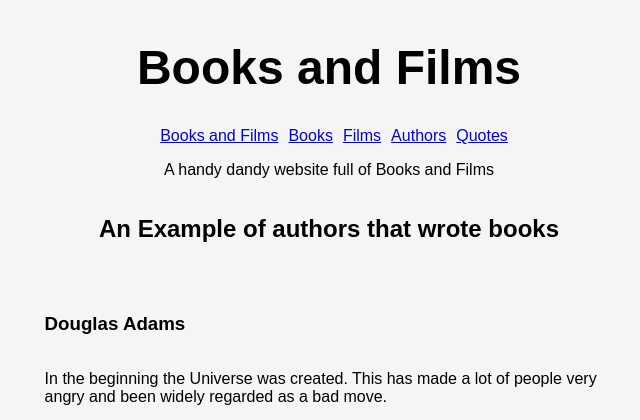
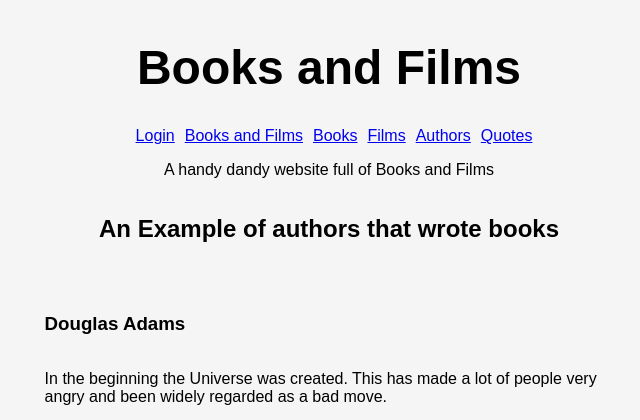
Before and after one commit to chris-adams-5/booksnfilms-makers, a Flask app: page / in a window 1280 px wide. Shown: the top 420 px of the page, without its empty margins (311-951 px from the left). Run offline with Flask 3, Linux system fonts and the light colour scheme.

Commit message:
html update nav

```diff
--- a/templates/books.html
+++ b/templates/books.html
@@ -9,6 +9,7 @@
     <main>
         <h1>Books</h1>
         <nav>
+          <a href="/signup_page">Login</a>
           <a href="/">Books and Films</a>
           <a href="/books">Books</a>
           <a href="/films">Films</a>
--- a/templates/films.html
+++ b/templates/films.html
@@ -9,6 +9,7 @@
     <main>
         <h1>Films</h1>
         <nav>
+          <a href="/signup_page">Login</a>
           <a href="/">Books and Films</a>
           <a href="/books">Books</a>
           <a href="/films">Films</a>
--- a/templates/index.html
+++ b/templates/index.html
@@ -11,6 +11,7 @@
       <h1>Books and Films</h1>
 
         <nav>
+          <a href="/signup_page">Login</a>
           <a href="/">Books and Films</a>
           <a href="/books">Books</a>
           <a href="/films">Films</a>
--- a/templates/quotes.html
+++ b/templates/quotes.html
@@ -9,6 +9,7 @@
     <main>
         <h1>Books</h1>
         <nav>
+          <a href="/signup_page">Login</a>
           <a href="/">Books and Films</a>
           <a href="/books">Books</a>
           <a href="/films">Films</a>
```
